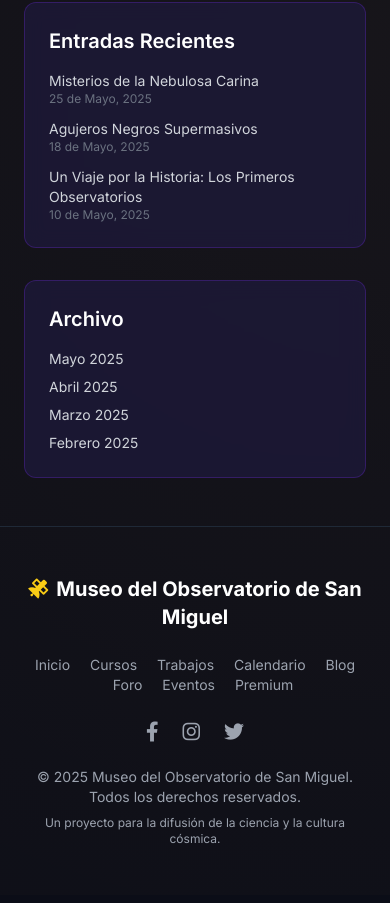
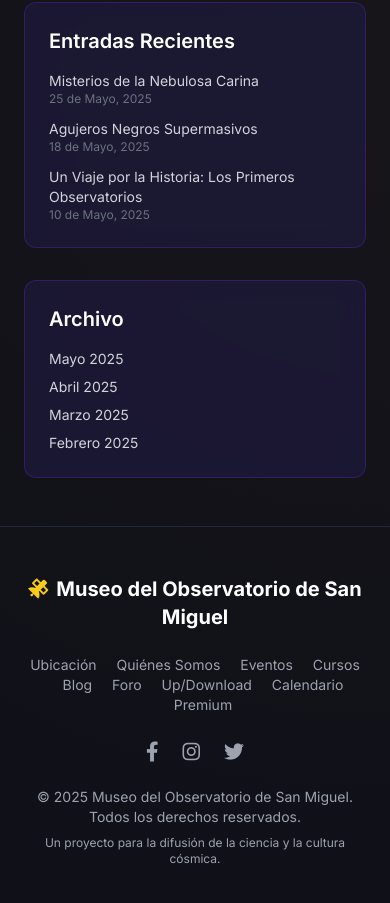
Before and after one commit to MayraSchwarzschild/astronomia, a plain HTML site: page blog.html in a window 390 px wide. Shown: the part 3301-4204 px from the top of the page. Drawn offline with nearby package versions, Linux system fonts and the light colour scheme.

Commit message:
Update blog.html

```diff
--- a/blog.html
+++ b/blog.html
@@ -114,7 +114,7 @@
         .dynamic-satellite:hover {
             transform: rotate(360deg) scale(1.2);
         }
-        .nav-link-active { /* Para la página activa en el nav */
+        .nav-link-active {
             color: var(--starlight-yellow);
             font-weight: 600;
         }
@@ -150,13 +150,14 @@
                 <span class="sm:hidden">MOSM</span>
             </a>
             <div class="hidden md:flex space-x-3 lg:space-x-4 items-center">
-                <a href="index.html" class="text-gray-300 hover:text-yellow-400 transition duration-300">Inicio</a>
+                <a href="index.html#ubicacion" class="text-gray-300 hover:text-yellow-400 transition duration-300">Ubicación</a>
+                <a href="index.html#equipo" class="text-gray-300 hover:text-yellow-400 transition duration-300">Quiénes Somos</a>
+                <a href="index.html#eventos" class="text-gray-300 hover:text-yellow-400 transition duration-300">Eventos</a>
                 <a href="cursos.html" class="text-gray-300 hover:text-yellow-400 transition duration-300">Cursos</a>
-                <a href="trabajos.html" class="text-gray-300 hover:text-yellow-400 transition duration-300">Trabajos</a>
-                <a href="calendario.html" class="text-gray-300 hover:text-yellow-400 transition duration-300">Calendario</a>
                 <a href="blog.html" class="nav-link-active transition duration-300">Blog</a>
                 <a href="foro.html" class="text-gray-300 hover:text-yellow-400 transition duration-300">Foro</a>
-                <a href="index.html#eventos" class="text-gray-300 hover:text-yellow-400 transition duration-300">Eventos</a>
+                <a href="trabajos.html" class="text-gray-300 hover:text-yellow-400 transition duration-300">Up/Download</a>
+                <a href="calendario.html" class="text-gray-300 hover:text-yellow-400 transition duration-300">Calendario</a>
                 <a href="premium.html" class="btn-primary px-4 py-2 rounded-full font-semibold text-sm">
                     <i class="fas fa-star mr-1"></i>Premium
                 </a>
@@ -168,13 +169,14 @@
             </div>
         </div>
         <div id="mobile-menu" class="hidden md:hidden px-6 pb-4 space-y-2">
-            <a href="index.html" class="block text-gray-300 hover:text-yellow-400 transition duration-300">Inicio</a>
+            <a href="index.html#ubicacion" class="block text-gray-300 hover:text-yellow-400 transition duration-300">Ubicación</a>
+            <a href="index.html#equipo" class="block text-gray-300 hover:text-yellow-400 transition duration-300">Quiénes Somos</a>
+            <a href="index.html#eventos" class="block text-gray-300 hover:text-yellow-400 transition duration-300">Eventos</a>
             <a href="cursos.html" class="block text-gray-300 hover:text-yellow-400 transition duration-300">Cursos</a>
-            <a href="trabajos.html" class="block text-gray-300 hover:text-yellow-400 transition duration-300">Trabajos</a>
-            <a href="calendario.html" class="block text-gray-300 hover:text-yellow-400 transition duration-300">Calendario</a>
             <a href="blog.html" class="block nav-link-active transition duration-300">Blog</a>
             <a href="foro.html" class="block text-gray-300 hover:text-yellow-400 transition duration-300">Foro</a>
-            <a href="index.html#eventos" class="block text-gray-300 hover:text-yellow-400 transition duration-300">Eventos</a>
+            <a href="trabajos.html" class="block text-gray-300 hover:text-yellow-400 transition duration-300">Up/Download</a>
+            <a href="calendario.html" class="block text-gray-300 hover:text-yellow-400 transition duration-300">Calendario</a>
             <a href="premium.html" class="block btn-primary px-4 py-2 rounded-full font-semibold text-center mt-2">
                 <i class="fas fa-star mr-1"></i>Premium
             </a>
@@ -349,13 +351,14 @@
                 </a>
             </div>
             <div class="mb-6 space-x-4 sm:space-x-6 text-sm">
-                <a href="index.html" class="hover:text-yellow-400">Inicio</a>
+                <a href="index.html#ubicacion" class="hover:text-yellow-400">Ubicación</a>
+                <a href="index.html#equipo" class="hover:text-yellow-400">Quiénes Somos</a>
+                <a href="index.html#eventos" class="hover:text-yellow-400">Eventos</a>
                 <a href="cursos.html" class="hover:text-yellow-400">Cursos</a>
-                <a href="trabajos.html" class="hover:text-yellow-400">Trabajos</a>
-                <a href="calendario.html" class="hover:text-yellow-400">Calendario</a>
                 <a href="blog.html" class="hover:text-yellow-400">Blog</a>
                 <a href="foro.html" class="hover:text-yellow-400">Foro</a>
-                <a href="index.html#eventos" class="hover:text-yellow-400">Eventos</a>
+                <a href="trabajos.html" class="hover:text-yellow-400">Up/Download</a>
+                <a href="calendario.html" class="hover:text-yellow-400">Calendario</a>
                 <a href="premium.html" class="hover:text-yellow-400">Premium</a>
             </div>
             <div class="mb-6 flex justify-center space-x-6">
@@ -372,7 +375,7 @@
         // Mobile Menu
         const mobileMenuButton = document.getElementById('mobile-menu-button');
         const mobileMenu = document.getElementById('mobile-menu');
-        const navLinksMobileBlog = mobileMenu.querySelectorAll('a'); // Renombrar para evitar conflictos
+        const navLinksMobileBlog = mobileMenu.querySelectorAll('a');
 
         mobileMenuButton.addEventListener('click', () => {
             mobileMenu.classList.toggle('hidden');
@@ -380,7 +383,11 @@
 
         navLinksMobileBlog.forEach(link => {
             link.addEventListener('click', () => {
-                if (link.getAttribute('href').startsWith('#') || link.getAttribute('href').includes('index.html#')) {
+                const href = link.getAttribute('href');
+                // Cerrar menú si es un enlace de anclaje en index.html o si es un enlace a otra página que no sea blog.html
+                if (href.includes('index.html#') || (href !== 'blog.html' && !href.includes('blog.html#'))) {
+                    mobileMenu.classList.add('hidden');
+                } else if (href.startsWith('#')) { // Anclas en la misma página del blog (si las hubiera)
                     mobileMenu.classList.add('hidden');
                 }
             });
```
